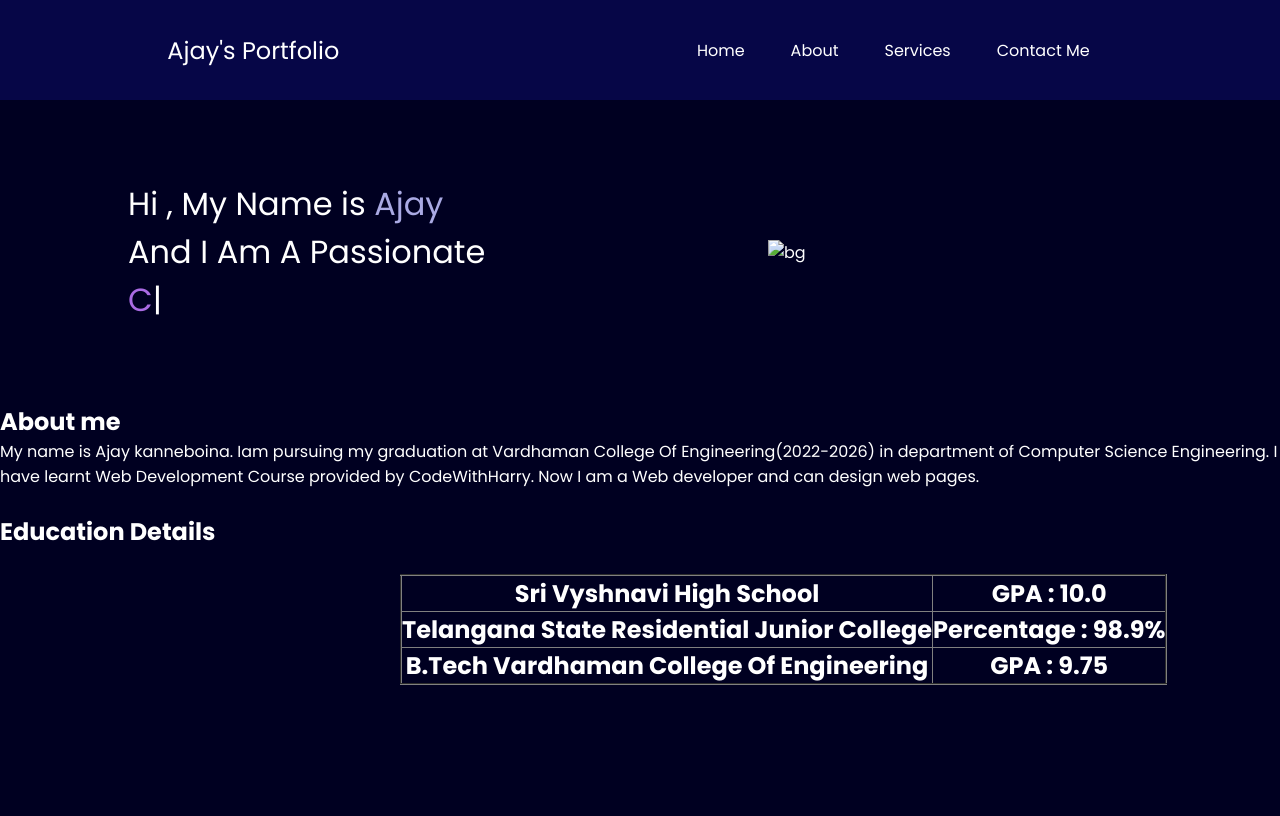
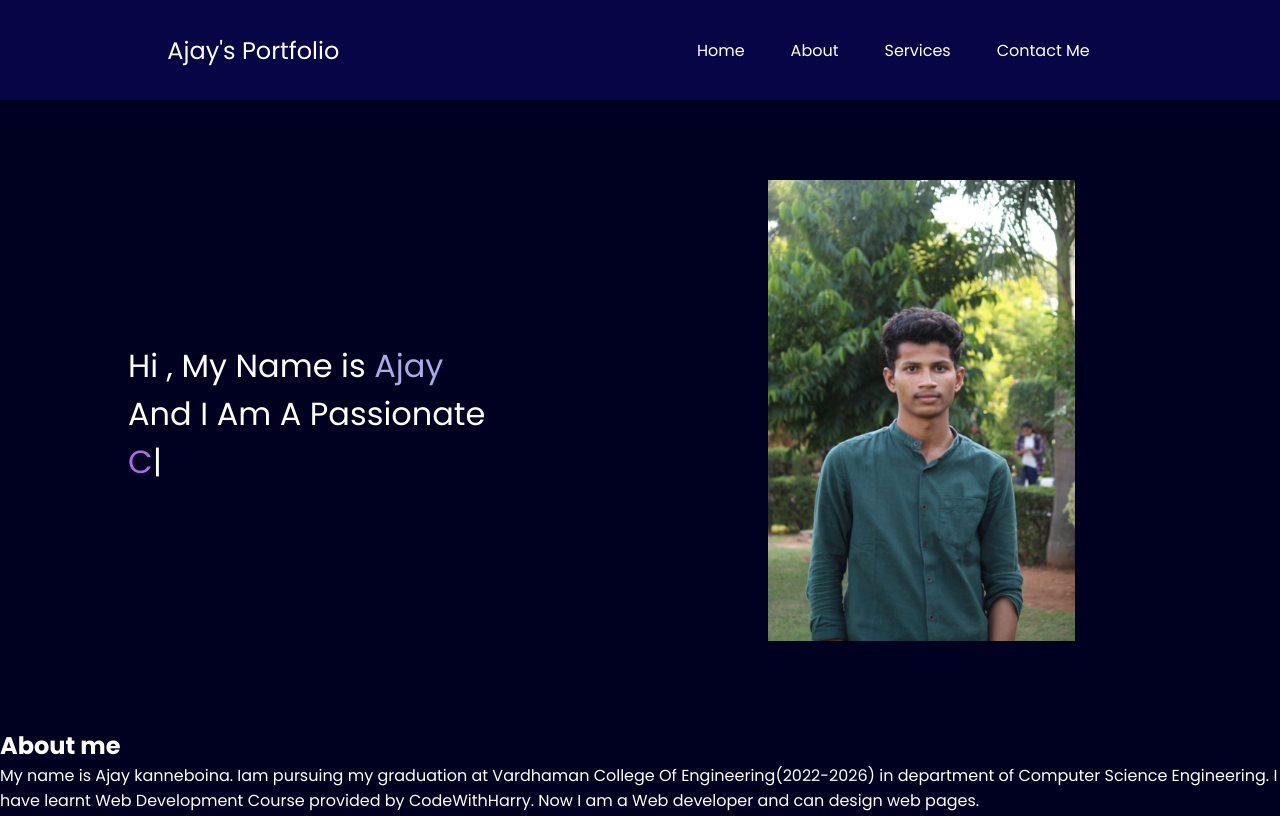
Before and after one commit to AJAYKANNEBOINA/PORTFOLIO, a plain HTML site: page index.html in a window 1280 px wide. Shown: the top 816 px of the page. Drawn offline with nearby package versions, Linux system fonts and the light colour scheme.

Commit message:
committed

```diff
--- a/index.html
+++ b/index.html
@@ -36,7 +36,7 @@
                     <span id="element"></span>
                 </div>
                 <div class="rightSection">
-                    <img src="images/profile1.jpg" alt="bg">
+                    <img src="profile1.jpg" alt="bg">
                 </div>
         </section>
         <section class="about" id="about">
```
